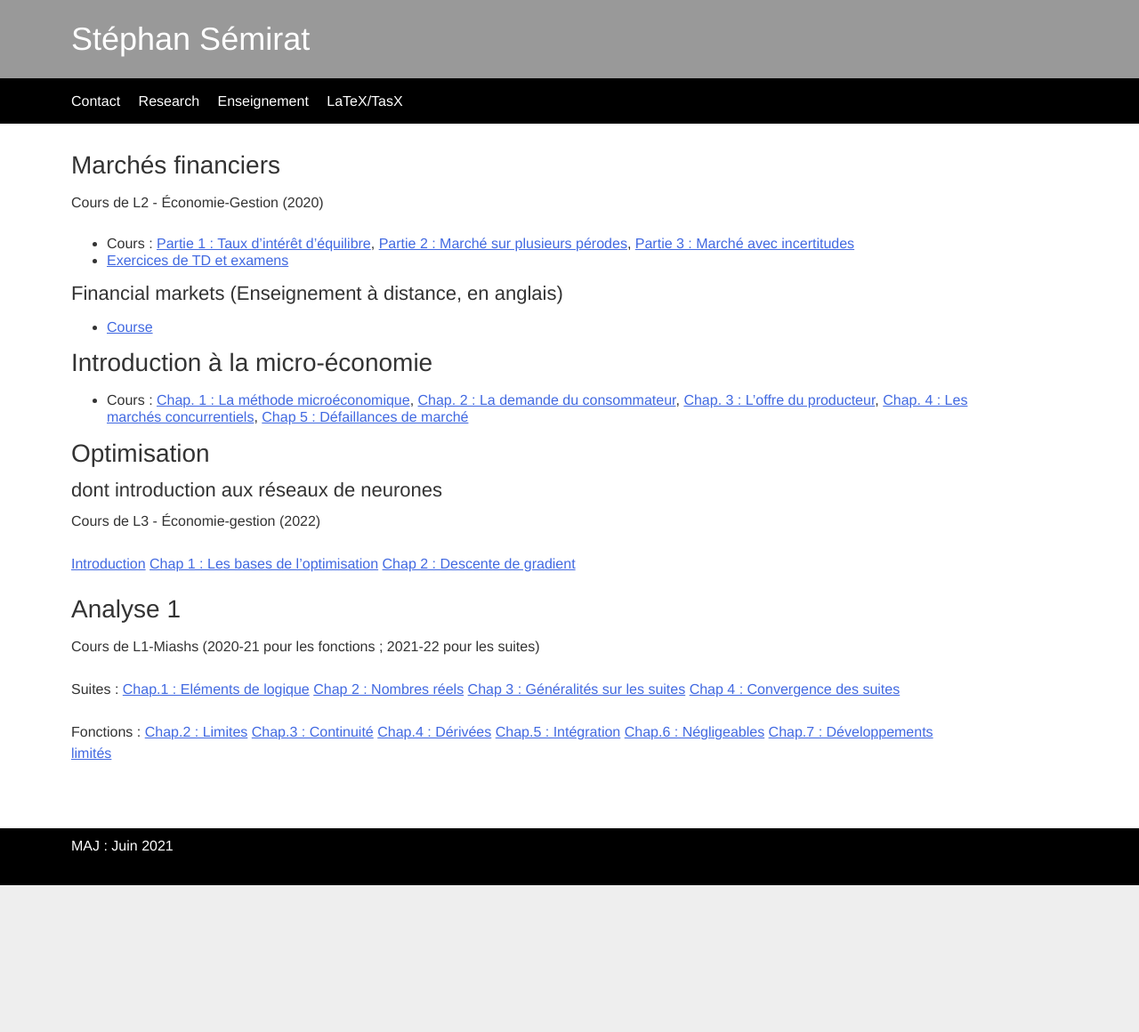
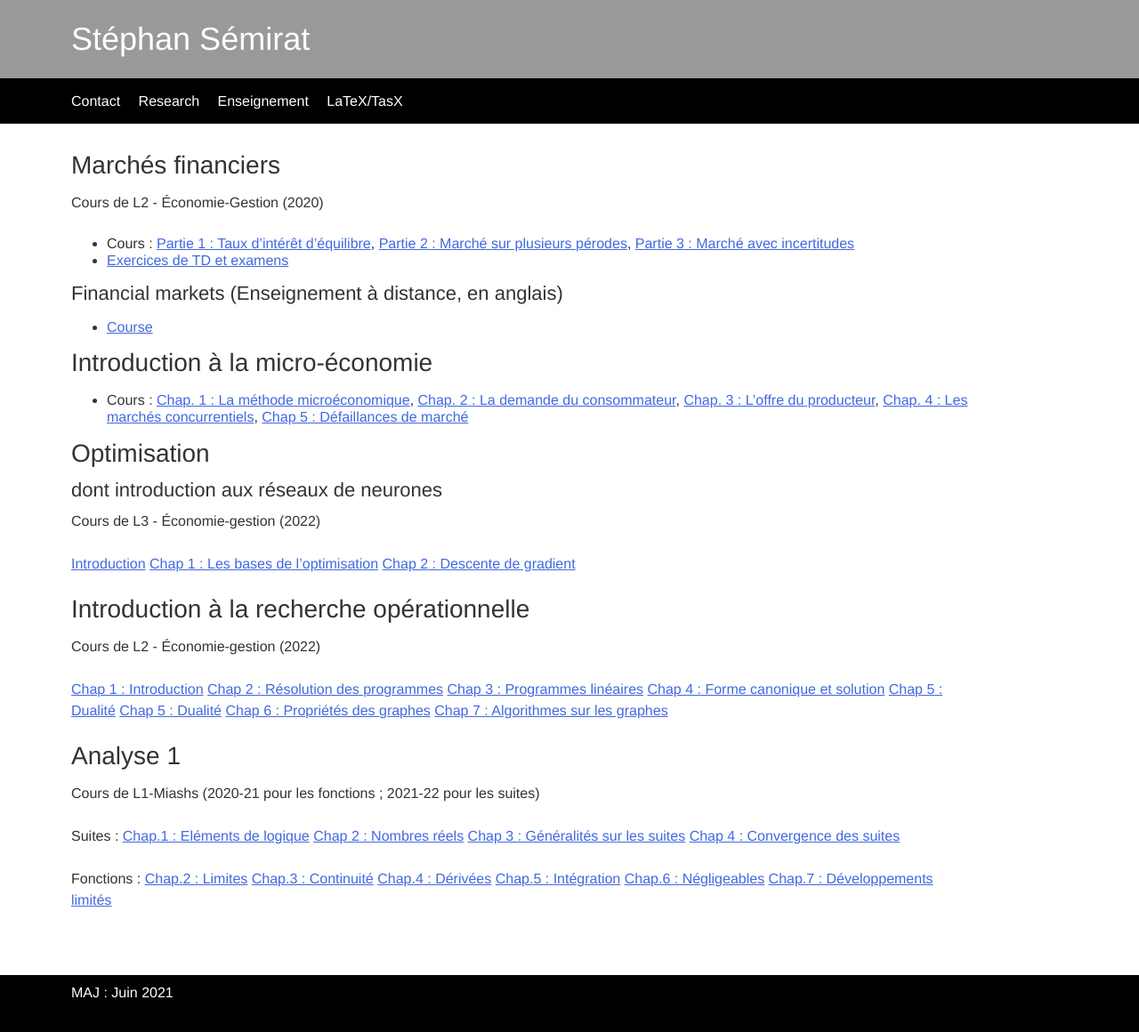
Before and after one commit to ssemirat/ssemirat.github.io, a Jekyll site: the page built from enseignement.md, in a window 1280 px wide. Shown: the whole page at 89% size. Built offline with Jekyll 4.4.1, drawn with Linux system fonts in a browser that asks for light colours; before the commit the page ends 995 px from its top, so only the background shows below that.

Commit message:
modified:   enseignement.md

```diff
--- a/enseignement.md
+++ b/enseignement.md
@@ -27,6 +27,22 @@ Cours de L3 - &Eacute;conomie-gestion (2022)
 [Chap 1 : Les bases de l'optimisation](https://cloud.univ-grenoble-alpes.fr/index.php/s/jNLEtZpBJngA9s6)
 [Chap 2 : Descente de gradient](https://cloud.univ-grenoble-alpes.fr/index.php/s/JK3cnktYn8oXEtd)
 
+## Introduction à la recherche opérationnelle
+
+Cours de L2 - &Eacute;conomie-gestion (2022)
+
+[Chap 1 : Introduction](https://cloud.univ-grenoble-alpes.fr/index.php/s/pM5RYicdQa4pQtN)
+[Chap 2 : Résolution des programmes](https://cloud.univ-grenoble-alpes.fr/index.php/s/MBkNfWw2Y7QWasy)
+[Chap 3 : Programmes linéaires](https://cloud.univ-grenoble-alpes.fr/index.php/s/snEgj77apFtfaqw)
+[Chap 4 : Forme canonique et solution](https://cloud.univ-grenoble-alpes.fr/index.php/s/MrRmFtfdtzBBrXX)
+[Chap 5 : Dualité](https://cloud.univ-grenoble-alpes.fr/index.php/s/KoPNCJo6cR4FcX8)
+[Chap 5 : Dualité](https://cloud.univ-grenoble-alpes.fr/index.php/s/KoPNCJo6cR4FcX8)
+[Chap 6 : Propriétés des graphes](https://cloud.univ-grenoble-alpes.fr/index.php/s/jwZsSyb5CaWxYeT)
+[Chap 7 : Algorithmes sur les graphes](https://cloud.univ-grenoble-alpes.fr/index.php/s/QArfMcBk4DxSpEN)
+
+
+
+
 ## Analyse 1
 
 Cours de L1-Miashs (2020-21 pour les fonctions ; 2021-22 pour les suites)
```
